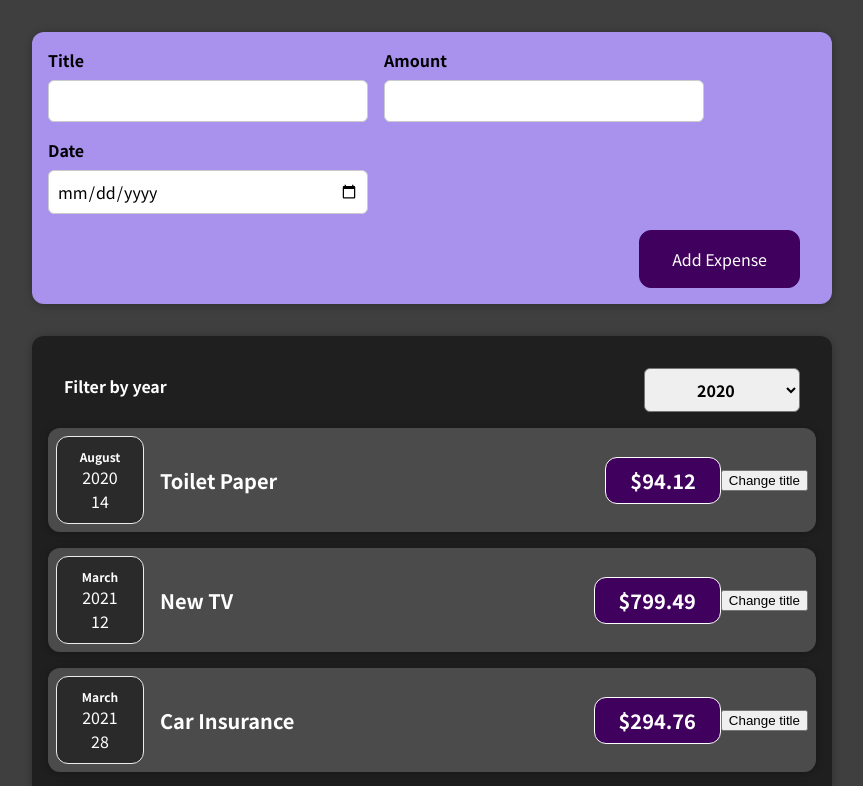
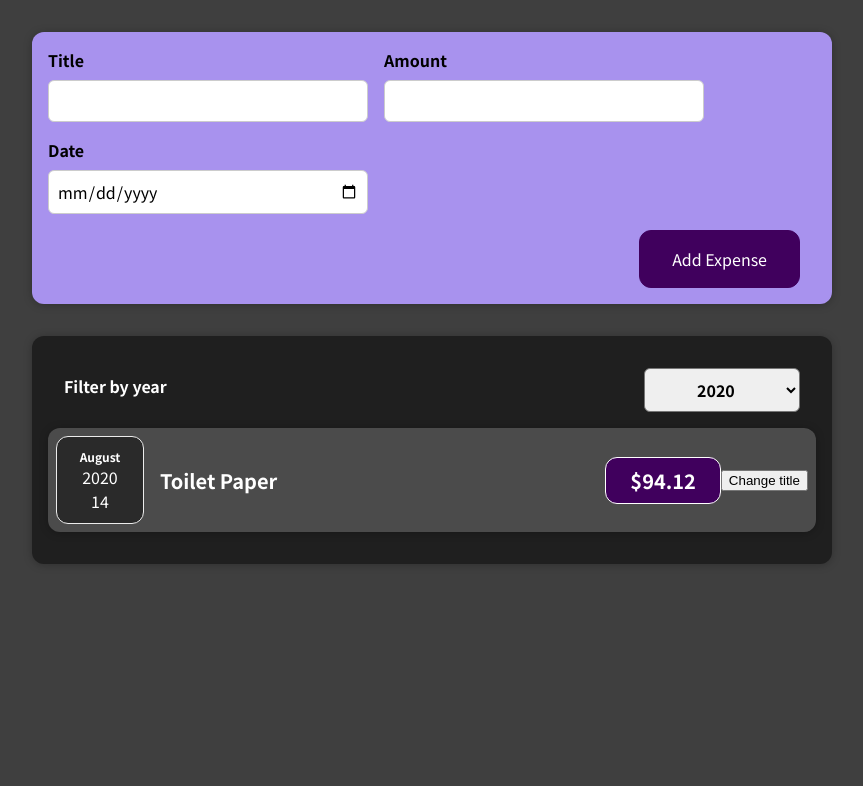
Before and after one commit to AinunSeptian/ExpenseRecord, a React (Create React App) app: page / in a window 1280 px wide. Shown: the top 786 px of the page, without its empty margins (208-1071 px from the left). Built offline with nearby package versions, Linux system fonts and the light colour scheme.

Commit message:
adding filter conditional content

```diff
--- a/src/App.js
+++ b/src/App.js
@@ -32,6 +32,7 @@
 function App() {
   const [expenses, setExpenses] = useState(DUMMY_EXPENSES);
 
+  // tempat penggabungan data yang lama dan yang baru
   const addExpenseHandler = (expense) => {
     setExpenses((prevExpenses) => {
       return [expense, ...prevExpenses];
--- a/src/components/Expenses/Expenses.js
+++ b/src/components/Expenses/Expenses.js
@@ -11,20 +11,30 @@
     setFilteredYear(selectedYear);
   };
 
+  const filteredExpenses = props.items.filter((expense) => {
+    return expense.date.getFullYear().toString() === filteredYear;
+  });
+
+  let expensesContent = <p>No expenses found.</p>;
+
+  if (filteredExpenses.length > 0) {
+    expensesContent = filteredExpenses.map((expense) => (
+      <ExpenseItem
+        key={expense.id}
+        title={expense.title}
+        amount={expense.amount}
+        date={expense.date}
+      />
+    ));
+  }
+
   return (
     <Card className="expenses">
       <ExpensesFilter
         selected={filteredYear}
         onChangeFilter={filterChangeHandler}
       />
-      {props.items.map((expense) => (
-        <ExpenseItem
-          key={expense.id}
-          title={expense.title}
-          amount={expense.amount}
-          date={expense.date}
-        />
-      ))}
+      {expensesContent}
     </Card>
   );
 };
```
Also changed, not shown: 1 other file (tests, documents, lock files or other folders).
